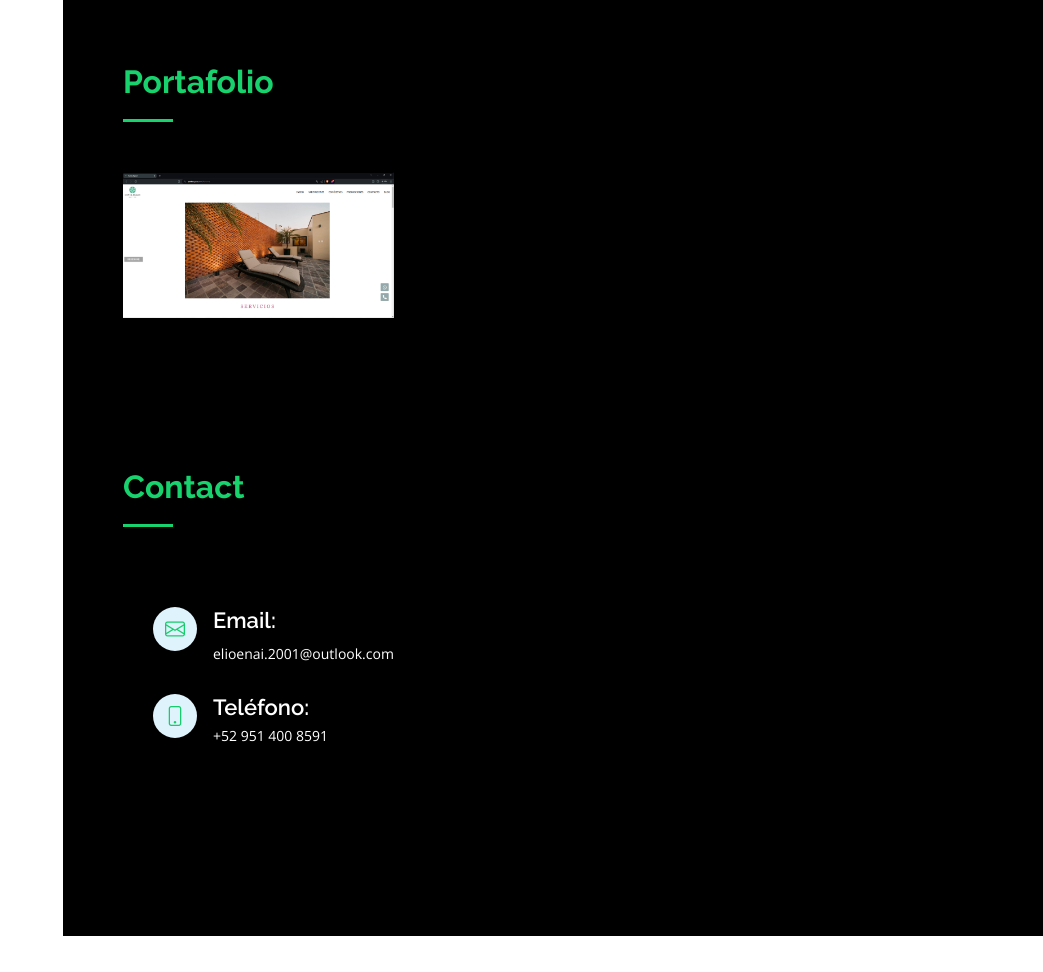
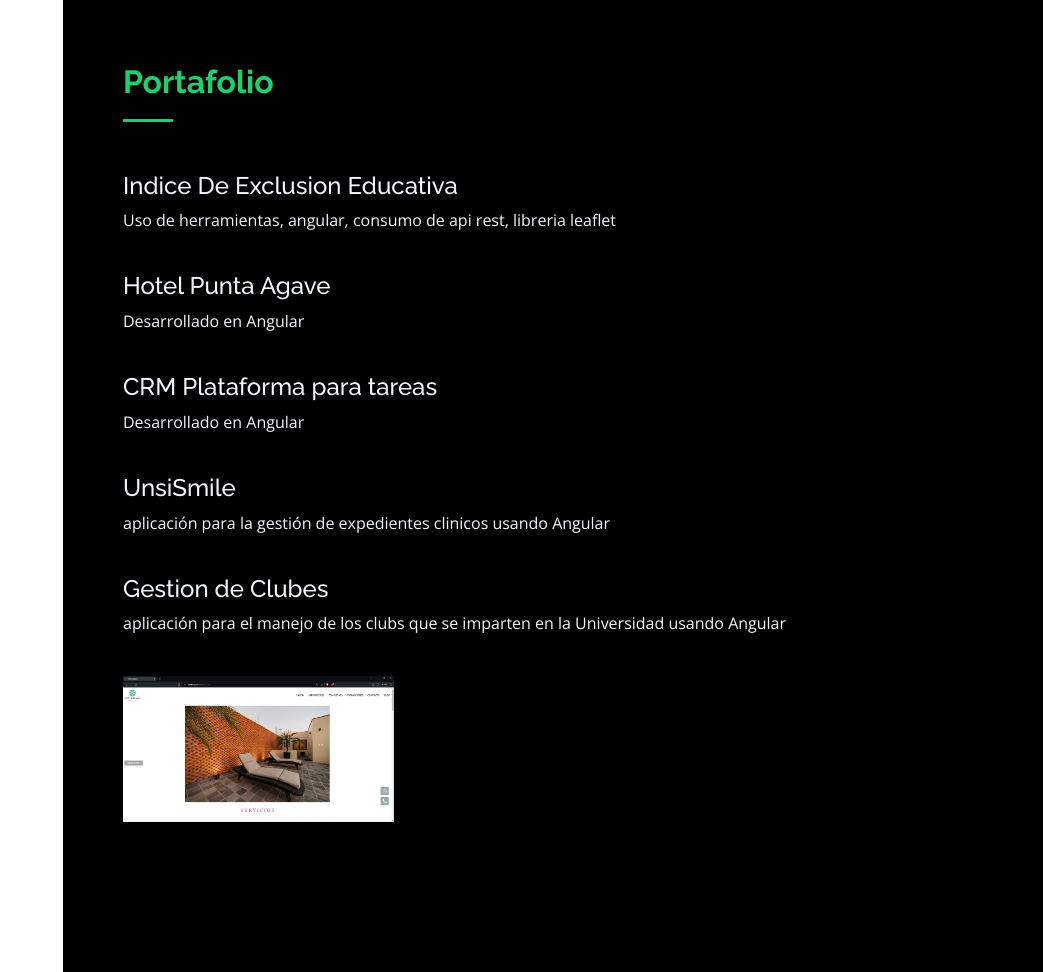
Before and after one commit to ElioenaiJs/-, a plain HTML site: page index.html in a window 1280 px wide. Shown: the part 3044-4016 px from the top of the page, without its empty margins (237-1280 px from the left). Before the commit the page ends 3980 px from the top, so only its background shows below. Drawn offline with nearby package versions, Linux system fonts and the light colour scheme.

Commit message:
Cambios portafolio

```diff
--- a/index.html
+++ b/index.html
@@ -360,7 +360,38 @@
           <h2>Portafolio</h2>
           <!-- <p>Magnam dolores commodi suscipit. Necessitatibus eius consequatur ex aliquid fuga eum quidem. Sit sint consectetur velit. Quisquam quos quisquam cupiditate. Et nemo qui impedit suscipit alias ea. Quia fugiat sit in iste officiis commodi quidem hic quas.</p> -->
         </div>
+        <div class="col-lg- d-flex align-items-stretch" >
+          <div class="info" style="background-color: black ;">
 
+            <div class="email">
+              <h4>Indice De Exclusion Educativa</h4>
+              <p>Uso de herramientas, angular, consumo de api rest, libreria leaflet</p>
+            </div>
+<br>
+            <div class="phone">
+              <h4>Hotel Punta Agave</h4>
+              <p>Desarrollado en Angular</p>
+            </div>
+<br>
+            <div class="phone">
+              <h4>CRM Plataforma para tareas</h4>
+              <p>Desarrollado en Angular</p>
+            </div>
+<br>
+            <div class="phone">
+              <h4>UnsiSmile</h4>
+              <p>aplicación para la gestión de expedientes clinicos usando Angular</p>
+            </div>
+<br>
+            <div class="phone">
+              <h4>Gestion de Clubes</h4>
+              <p>aplicación para el manejo de los clubs que se imparten en la Universidad usando Angular</p>
+            </div>
+<br>
+            <!-- <iframe src="https://www.google.com/maps/embed?pb=!1m14!1m8!1m3!1d12097.433213460943!2d-74.0062269!3d40.7101282!3m2!1i1024!2i768!4f13.1!3m3!1m2!1s0x0%3A0xb89d1fe6bc499443!2sDowntown+Conference+Center!5e0!3m2!1smk!2sbg!4v1539943755621" frameborder="0" style="border:0; width: 100%; height: 290px;" allowfullscreen></iframe> -->
+          </div>
+
+        </div>
 
         <div class="row portfolio-container" data-aos="fade-up" data-aos-delay="100">
 
```
